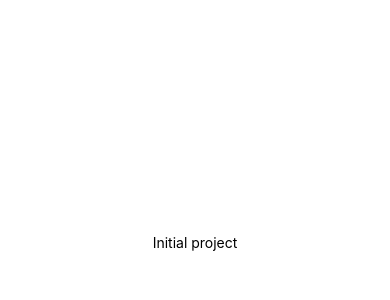
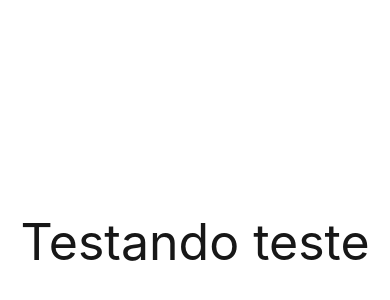
Before and after one commit to mguibtech/app-tv, a React Native app: screen / in a window 390 px wide. Shown: the part 180-480 px from the top of the page. Built offline with nearby package versions, Linux system fonts and the light colour scheme.

Commit message:
feat: Adding new text componnet

```diff
--- a/App.tsx
+++ b/App.tsx
@@ -1,13 +1,14 @@
 import { ThemeProvider } from 'styled-components/native';
 import { StatusBar } from 'expo-status-bar';
-import { StyleSheet, Text, View } from 'react-native';
+import { StyleSheet, View } from 'react-native';
 import { defaultTheme } from './src/common/constants/styles/theme/defaultTheme';
+import Text from './src/common/components/Text';
 
 export default function App() {
   return (
     <ThemeProvider theme={defaultTheme}>
       <View style={styles.container}>
-        <Text>Initial project</Text>
+        <Text size={50} color="secondary">Testando teste</Text>
         <StatusBar style="auto" />
       </View>
     </ThemeProvider>
--- /dev/null
+++ b/src/common/components/Text/index.tsx
@@ -0,0 +1,9 @@
+import React from "react"
+import { Container } from "./styles"
+import { Props } from "./types"
+
+const Text = ({children, color, size = 14, ...rest}: Props) => {
+    return <Container  color={color} size={size} {...rest}>{children}</Container>
+}
+
+export default Text;
--- /dev/null
+++ b/src/common/components/Text/styles.ts
@@ -0,0 +1,10 @@
+import styled from "styled-components/native";
+import { Props } from "./types";
+
+export const Container = styled.Text<Partial<Props>>`
+    color: ${({theme, color}) => theme.colors[color || 'onSecondary']};
+    font-size: ${({size}) => size || 14}px;
+
+
+
+`
--- /dev/null
+++ b/src/common/components/Text/types.ts
@@ -0,0 +1,7 @@
+import { TextProps } from "react-native";
+import { ColorPalette } from "styled-components/native"
+
+export interface Props extends TextProps{
+    color?: ColorPalette;
+    size?: number;
+}
```
